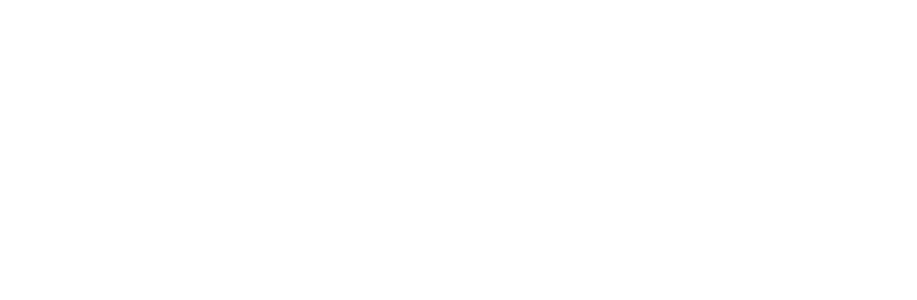
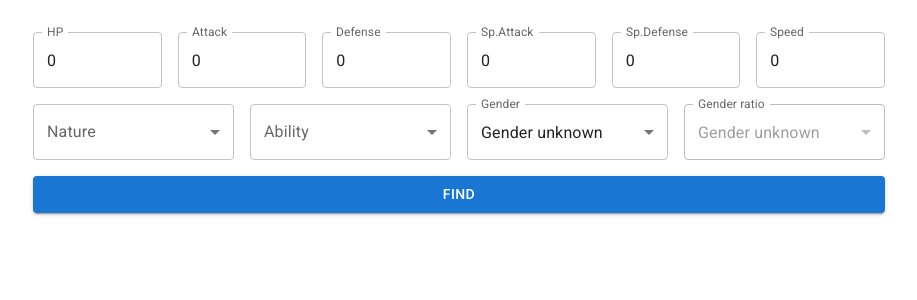
Before and after one commit to it-is-final/ivs-to-pid, a React (Vite) app: page / in a window 1280 px wide. Shown: the top 300 px of the page, without its empty margins (181-1098 px from the left). Built offline with nearby package versions, Linux system fonts and the light colour scheme.

Commit message:
Add skeleton for user interface of the tool.
*   Import Roboto font into main.tsx
*   Add theme provider to App.tsx
*   Create IvsToPidForm component

```diff
--- a/src/App.tsx
+++ b/src/App.tsx
@@ -16,6 +16,24 @@
  * along with ivs-to-pid. If not, see <https://www.gnu.org/licenses/>.
  */
 
+import { createTheme, ThemeProvider } from "@mui/material/styles";
+import CssBaseline from "@mui/material/CssBaseline";
+import Container from "@mui/material/Container";
+import IvsToPidForm from "./components/IvsToPidForm";
+
+const theme = createTheme({
+  colorSchemes: {
+    dark: true,
+  },
+});
+
 export default function App() {
-  return <></>;
+  return (
+    <ThemeProvider theme={theme}>
+      <CssBaseline />
+      <Container component="main" maxWidth="md">
+        <IvsToPidForm />
+      </Container>
+    </ThemeProvider>
+  );
 }
--- /dev/null
+++ b/src/components/IvsToPidForm.tsx
@@ -0,0 +1,293 @@
+/*
+ * This file is part of ivs-to-pid.
+ * © 2025 Luong "final" Truong
+ *
+ * ivs-to-pid is free software: you can redistribute it and/or modify
+ * it under the terms of the GNU General Public License as published by
+ * the Free Software Foundation, either version 3 of the License, or
+ * (at your option) any later version.
+ *
+ * ivs-to-pid is distributed in the hope that it will be useful,
+ * but WITHOUT ANY WARRANTY; without even the implied warranty of
+ * MERCHANTABILITY or FITNESS FOR A PARTICULAR PURPOSE. See the
+ * GNU General Public License for more details.
+ *
+ * You should have received a copy of the GNU General Public License
+ * along with ivs-to-pid. If not, see <https://www.gnu.org/licenses/>.
+ */
+
+import * as React from "react";
+import Box from "@mui/material/Box";
+import Grid from "@mui/material/Grid";
+import TextField from "@mui/material/TextField";
+import {
+  type Nature,
+  type Gender,
+  type GenderRatio,
+  type Stat,
+  natures,
+  genders,
+} from "../lib/ivsToPid";
+import FormControl from "@mui/material/FormControl";
+import InputLabel from "@mui/material/InputLabel";
+import MenuItem from "@mui/material/MenuItem";
+import Select from "@mui/material/Select";
+import Button from "@mui/material/Button";
+
+interface InputData {
+  hp: number;
+  attack: number;
+  defense: number;
+  specialAttack: number;
+  specialDefense: number;
+  speed: number;
+  nature: Nature | "";
+  gender: Gender;
+  genderRatio: GenderRatio;
+  ability: 0 | 1 | "";
+}
+
+function handleIvChange(
+  event: React.ChangeEvent<HTMLInputElement | HTMLTextAreaElement>,
+  stat: Stat,
+  inputData: InputData,
+  setInputData: React.Dispatch<React.SetStateAction<InputData>>,
+) {
+  if (/[^0-9]/.test(event.target.value)) {
+    event.preventDefault();
+    return;
+  }
+  const statInput = Number(event.target.value);
+  const newInputData = { ...inputData };
+  if (statInput >= 0 && statInput <= 31) {
+    newInputData[stat] = statInput;
+  } else if (statInput > 31) {
+    newInputData[stat] = 31;
+  } else {
+    newInputData[stat] = 0;
+  }
+  setInputData(newInputData);
+}
+
+export default function IvsToPidForm() {
+  const [inputData, setInputData] = React.useState<InputData>({
+    hp: 0,
+    attack: 0,
+    defense: 0,
+    specialAttack: 0,
+    specialDefense: 0,
+    speed: 0,
+    nature: "",
+    gender: "Gender unknown",
+    genderRatio: "U",
+    ability: "",
+  });
+  const natureOptions = natures.map((nature) => (
+    <MenuItem key={nature} value={nature}>
+      {nature}
+    </MenuItem>
+  ));
+
+  const genderLabels = {
+    "Gender unknown": "Gender unknown",
+    "Male": "♂",
+    "Female": "♀",
+  };
+  const genderOptions = genders.map((gender) => (
+    <MenuItem key={gender} value={gender}>
+      {genderLabels[gender]}
+    </MenuItem>
+  ));
+  function handleSubmit(event: React.FormEvent<HTMLFormElement>) {
+    event.preventDefault();
+  }
+
+  return (
+    <Box component="form" onSubmit={handleSubmit} sx={{ marginBlock: "2em" }}>
+      <Grid container spacing={2}>
+        <Grid size={{ xs: 12, sm: 4, md: 2 }}>
+          <TextField
+            fullWidth
+            label="HP"
+            value={inputData.hp}
+            onChange={(event) =>
+              handleIvChange(event, "hp", inputData, setInputData)
+            }
+          />
+        </Grid>
+        <Grid size={{ xs: 12, sm: 4, md: 2 }}>
+          <TextField
+            fullWidth
+            label="Attack"
+            value={inputData.attack}
+            onChange={(event) =>
+              handleIvChange(event, "attack", inputData, setInputData)
+            }
+          />
+        </Grid>
+        <Grid size={{ xs: 12, sm: 4, md: 2 }}>
+          <TextField
+            fullWidth
+            label="Defense"
+            value={inputData.defense}
+            onChange={(event) =>
+              handleIvChange(event, "defense", inputData, setInputData)
+            }
+          />
+        </Grid>
+        <Grid size={{ xs: 12, sm: 4, md: 2 }}>
+          <TextField
+            fullWidth
+            label="Sp.Attack"
+            value={inputData.specialAttack}
+            onChange={(event) =>
+              handleIvChange(event, "specialAttack", inputData, setInputData)
+            }
+          />
+        </Grid>
+        <Grid size={{ xs: 12, sm: 4, md: 2 }}>
+          <TextField
+            fullWidth
+            label="Sp.Defense"
+            value={inputData.specialDefense}
+            onChange={(event) =>
+              handleIvChange(event, "specialDefense", inputData, setInputData)
+            }
+          />
+        </Grid>
+        <Grid size={{ xs: 12, sm: 4, md: 2 }}>
+          <TextField
+            fullWidth
+            label="Speed"
+            value={inputData.speed}
+            onChange={(event) =>
+              handleIvChange(event, "speed", inputData, setInputData)
+            }
+          />
+        </Grid>
+        <Grid size={{ xs: 12, sm: 6, md: 3 }}>
+          <FormControl fullWidth>
+            <InputLabel id="nature-select-label">Nature</InputLabel>
+            <Select
+              labelId="nature-select-label"
+              id="nature-select"
+              value={inputData.nature}
+              label="Nature"
+              onChange={(event) => {
+                const newInputData = { ...inputData };
+                newInputData.nature = event.target.value;
+                setInputData(newInputData);
+              }}
+            >
+              <MenuItem value="">–</MenuItem>
+              {natureOptions}
+            </Select>
+          </FormControl>
+        </Grid>
+        <Grid size={{ xs: 12, sm: 6, md: 3 }}>
+          <FormControl fullWidth>
+            <InputLabel id="ability-select-label">Ability</InputLabel>
+            <Select
+              labelId="ability-select-label"
+              id="ability-select"
+              value={inputData.ability}
+              label="Ability"
+              onChange={(event) => {
+                const newInputData = { ...inputData };
+                newInputData.ability = event.target.value;
+                setInputData(newInputData);
+              }}
+            >
+              <MenuItem value={""}>–</MenuItem>
+              <MenuItem value={0}>0</MenuItem>
+              <MenuItem value={1}>1</MenuItem>
+            </Select>
+          </FormControl>
+        </Grid>
+        <Grid size={{ xs: 12, sm: 6, md: 3 }}>
+          <FormControl fullWidth>
+            <InputLabel id="gender-select-label">Gender</InputLabel>
+            <Select
+              labelId="gender-select-label"
+              id="gender-select"
+              value={inputData.gender}
+              label="Gender"
+              onChange={(event) => {
+                const newInputData = { ...inputData };
+                const newGender = event.target.value;
+                newInputData.gender = newGender;
+                if (newGender === "Gender unknown") {
+                  newInputData.genderRatio = "U";
+                }
+                if (newGender === "Male") {
+                  newInputData.genderRatio = "M";
+                }
+                if (newGender === "Female") {
+                  newInputData.genderRatio = "F";
+                }
+                setInputData(newInputData);
+              }}
+            >
+              {genderOptions}
+            </Select>
+          </FormControl>
+        </Grid>
+        <Grid size={{ xs: 12, sm: 6, md: 3 }}>
+          <FormControl fullWidth>
+            <InputLabel id="gender-ratio-select-label">Gender ratio</InputLabel>
+            <Select
+              labelId="gender-ratio-select-label"
+              id="gender-ratio-select"
+              value={inputData.genderRatio}
+              label="Gender ratio"
+              onChange={void 0}
+              disabled={inputData.gender === "Gender unknown"}
+            >
+              <MenuItem
+                value={"U"}
+                disabled={inputData.gender !== "Gender unknown"}
+              >
+                {"Gender unknown"}
+              </MenuItem>
+              <MenuItem value={"M"} disabled={inputData.gender !== "Male"}>
+                {"100% ♂"}
+              </MenuItem>
+              <MenuItem
+                value={"7M-1F"}
+                disabled={inputData.gender === "Gender unknown"}
+              >
+                {"87.5% ♂, 12.5% ♀"}
+              </MenuItem>
+              <MenuItem
+                value={"3M-1F"}
+                disabled={inputData.gender === "Gender unknown"}
+              >
+                {"75% ♂, 25% ♀"}
+              </MenuItem>
+              <MenuItem
+                value={"1M-1F"}
+                disabled={inputData.gender === "Gender unknown"}
+              >
+                {"50% ♂, 50% ♀"}
+              </MenuItem>
+              <MenuItem
+                value={"1M-3F"}
+                disabled={inputData.gender === "Gender unknown"}
+              >
+                {"25% ♂, 75% ♀"}
+              </MenuItem>
+              <MenuItem value={"F"} disabled={inputData.gender !== "Female"}>
+                {"100% ♀"}
+              </MenuItem>
+            </Select>
+          </FormControl>
+        </Grid>
+        <Grid size={12}>
+          <Button fullWidth type="submit" variant="contained">
+            Find
+          </Button>
+        </Grid>
+      </Grid>
+    </Box>
+  );
+}
--- a/src/main.tsx
+++ b/src/main.tsx
@@ -18,6 +18,10 @@
 
 import { StrictMode } from "react";
 import { createRoot } from "react-dom/client";
+import "@fontsource/roboto/300.css";
+import "@fontsource/roboto/400.css";
+import "@fontsource/roboto/500.css";
+import "@fontsource/roboto/700.css";
 import App from "./App.tsx";
 
 createRoot(document.getElementById("root")!).render(
```
